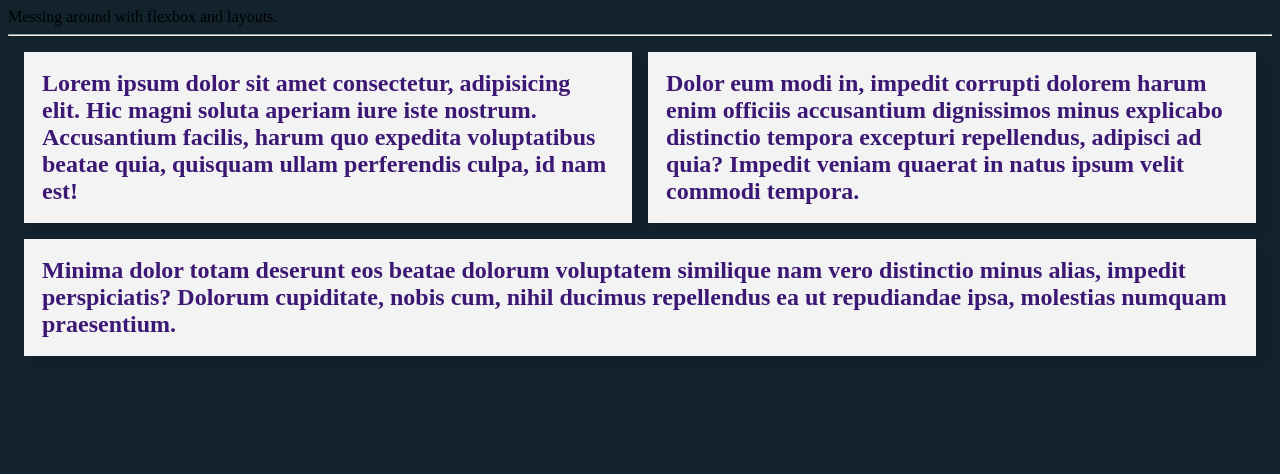
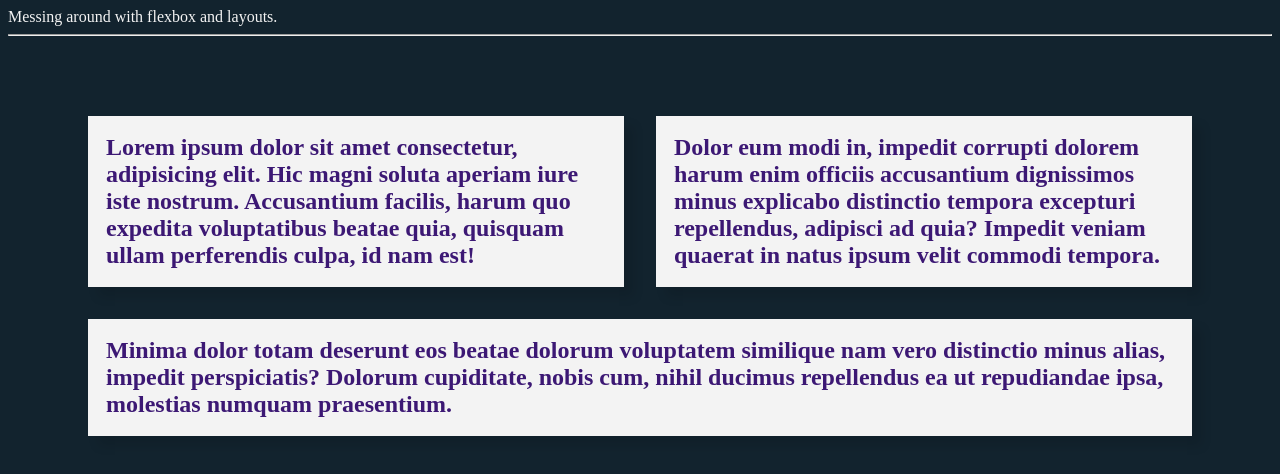
Before and after one commit to JPMoles/website-designs, a plain HTML site: page Day-5/index.html in a window 1280 px wide. Drawn offline with Linux system fonts and the light colour scheme.

Commit message:
random day 5 changes

```diff
--- a/Day-5/index.html
+++ b/Day-5/index.html
@@ -8,13 +8,13 @@
 
     <link href="styles.css" rel="stylesheet">
 </head>
-<body style="background-color: #12232E;">
+<body style="background-color: #12232E; color: #F3F3F3;">
     Messing around with flexbox and layouts.
 
     <hr>
 
-    <div style="margin: 1rem;">
-        <section style="display: flex; width: 100%; justify-content: space-between; gap: 1em; flex-wrap: wrap;">
+    <div style="margin: 5rem;">
+        <section style="display: flex; width: 100%; justify-content: space-between; gap: 2em; flex-wrap: wrap;">
             <div style="font-weight: bold; font-size: 24px; color: #3C1874; background: #F3F3F3; border: 2px solid #F3F3F3; box-sizing: border-box; padding: 16px; flex: 45%; box-shadow: 10px 10px 10px rgba(0, 0, 0, 0.1);">Lorem ipsum dolor sit amet consectetur, adipisicing elit. Hic magni soluta aperiam iure iste nostrum. Accusantium facilis, harum quo expedita voluptatibus beatae quia, quisquam ullam perferendis culpa, id nam est!</div>
             <div style="font-weight: bold; font-size: 24px; color: #3C1874; background: #F3F3F3; border: 2px solid #F3F3F3; box-sizing: border-box; padding: 16px; flex: 45%; box-shadow: 10px 10px 10px rgba(0, 0, 0, 0.1);">Dolor eum modi in, impedit corrupti dolorem harum enim officiis accusantium dignissimos minus explicabo distinctio tempora excepturi repellendus, adipisci ad quia? Impedit veniam quaerat in natus ipsum velit commodi tempora.</div>
             <div style="font-weight: bold; font-size: 24px; color: #3C1874; background: #F3F3F3; border: 2px solid #F3F3F3; box-sizing: border-box; padding: 16px; flex: 50%; box-shadow: 10px 10px 10px rgba(0, 0, 0, 0.1);">Minima dolor totam deserunt eos beatae dolorum voluptatem similique nam vero distinctio minus alias, impedit perspiciatis? Dolorum cupiditate, nobis cum, nihil ducimus repellendus ea ut repudiandae ipsa, molestias numquam praesentium.</div>
```
